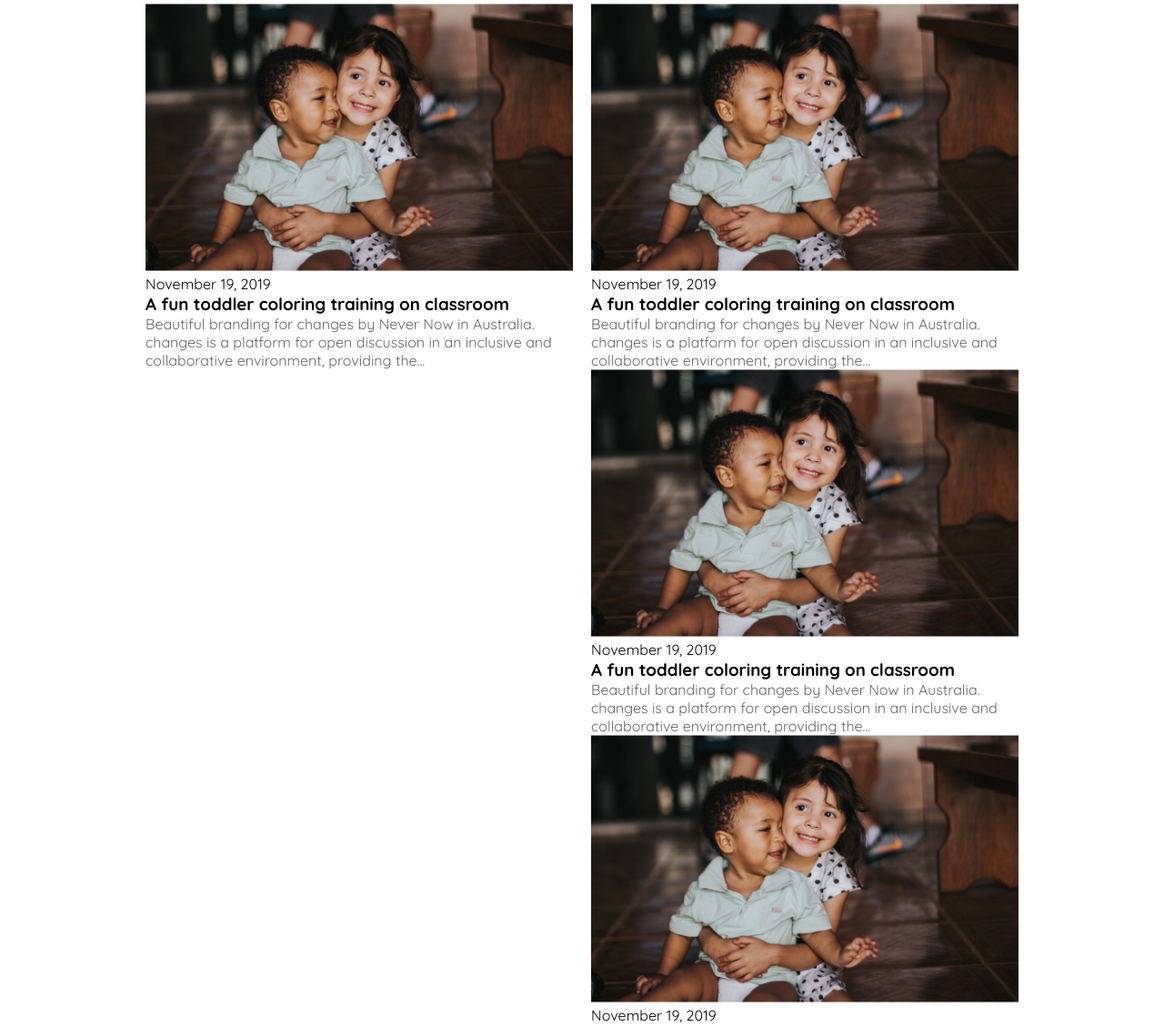
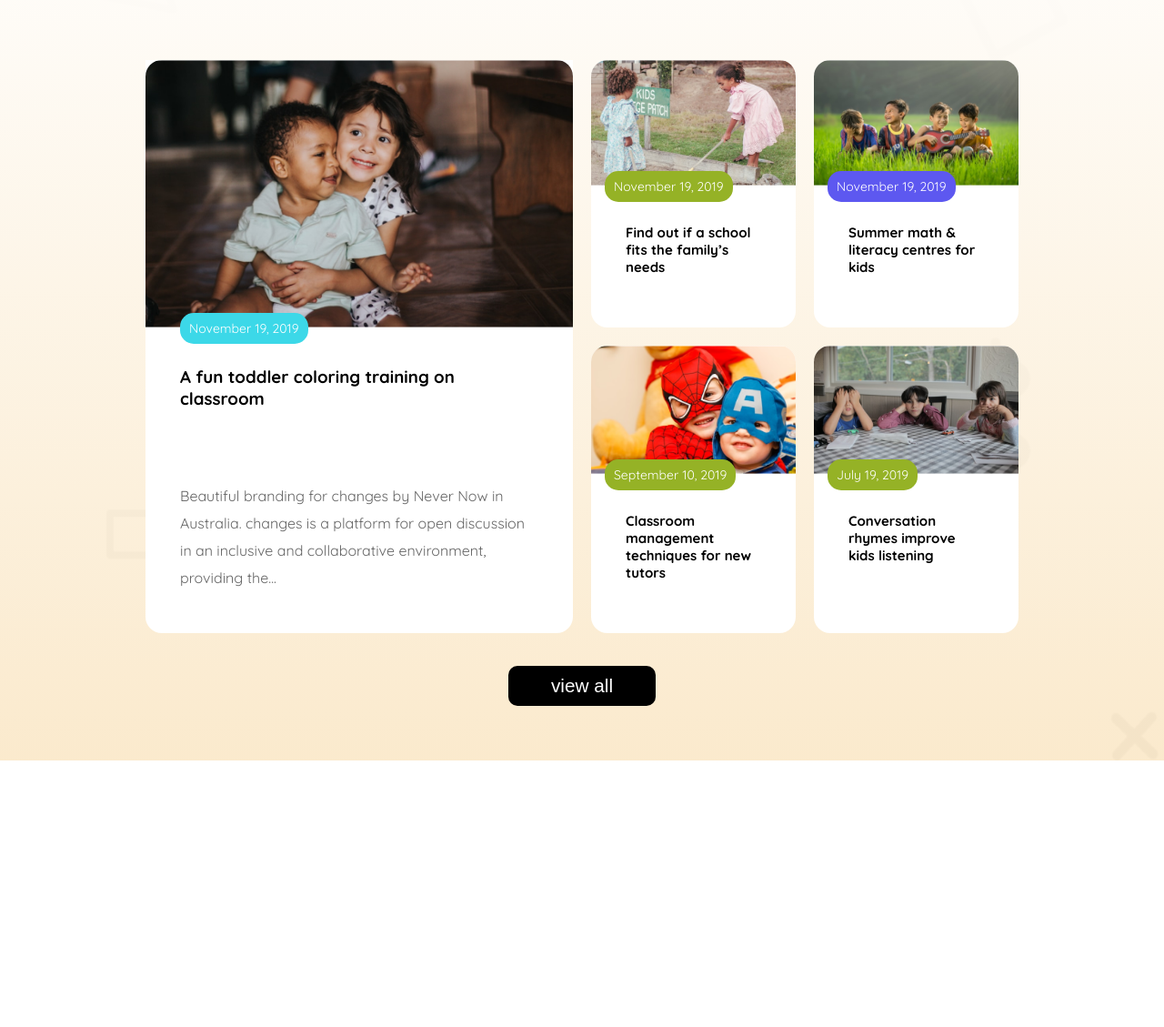
Before and after one commit to rahulwde/assignment-2, a plain HTML site: page index.html in a window 1280 px wide. Shown: the part 1473-2602 px from the top of the page at 91% size. After the commit the page ends 2309 px from the top, so only its background shows below. Drawn offline with Linux system fonts and the light colour scheme.

Commit message:
stories card

```diff
--- a/index.html
+++ b/index.html
@@ -34,7 +34,7 @@
       <h1 class="hero-heading"><span class="primary">Empowering</span> <br>
         students from small  age <span class="secondary"> towards vision</span></h1>
       <p class="hero-description">
-        With the courage, Confidence, Creativity and Compassion to make their Unique Contribution in a Diverse and Dynamic World.
+        With the courage, Confidence, Creativity and Compassion to make <br> their Unique Contribution in a Diverse and Dynamic World.
       </p>
       <div class="hero-btn">
         <button>Enroll Now</button>
@@ -110,70 +110,64 @@
         </div>
       <div class="card-content">
         <div class="card-date">November 19, 2019</div>
-        <h3 class="card-title">A fun toddler coloring training on
+        <h3 class="card-title">A fun toddler coloring training on <br>
           classroom</h3>
         <p class="card-description">Beautiful branding for changes by Never Now in Australia.
           changes is a platform for open discussion in an inclusive and
           collaborative environment, providing the...</p>
       </div>
       </div>
-      <div class="small-stories">
+      <div class="small-stories grid grid-two--cols">
         <div class="story-2">
           <div class="card-img">
-            <img src="./assets/story-1.png" alt="">
+            <img src="./assets/story-2.png" alt="">
           </div>
         <div class="card-content">
           <div class="card-date">November 19, 2019</div>
-          <h3 class="card-title">A fun toddler coloring training on
-            classroom</h3>
-          <p class="card-description">Beautiful branding for changes by Never Now in Australia.
-            changes is a platform for open discussion in an inclusive and
-            collaborative environment, providing the...</p>
+          <h3 class="card-title">Find out if a school fits the
+            family’s needs</h3>
         </div>
         </div>
         <div class="story-3">
           <div class="card-img">
-            <img src="./assets/story-1.png" alt="">
+            <img src="./assets/story-3.png" alt="">
           </div>
         <div class="card-content">
-          <div class="card-date">November 19, 2019</div>
-          <h3 class="card-title">A fun toddler coloring training on
-            classroom</h3>
-          <p class="card-description">Beautiful branding for changes by Never Now in Australia.
-            changes is a platform for open discussion in an inclusive and
-            collaborative environment, providing the...</p>
+          <div class="card-date different">November 19, 2019</div>
+          <h3 class="card-title">Summer math & literacy
+            centres for kids</h3>
         </div>
         </div>
         <div class="story-4">
           <div class="card-img">
-            <img src="./assets/story-1.png" alt="">
+            <img src="./assets/story-4.png" alt="">
           </div>
         <div class="card-content">
-          <div class="card-date">November 19, 2019</div>
-          <h3 class="card-title">A fun toddler coloring training on
-            classroom</h3>
-          <p class="card-description">Beautiful branding for changes by Never Now in Australia.
-            changes is a platform for open discussion in an inclusive and
-            collaborative environment, providing the...</p>
+          <div class="card-date">September 10, 2019</div>
+          <h3 class="card-title">Classroom management
+            techniques for new tutors</h3>
         </div>
         </div>
         <div class="story-5">
           <div class="card-img">
-            <img src="./assets/story-1.png" alt="">
+            <img src="./assets/story-5.png" alt="">
           </div>
         <div class="card-content">
-          <div class="card-date">November 19, 2019</div>
-          <h3 class="card-title">A fun toddler coloring training on
-            classroom</h3>
-          <p class="card-description">Beautiful branding for changes by Never Now in Australia.
-            changes is a platform for open discussion in an inclusive and
-            collaborative environment, providing the...</p>
+          <div class="card-date">July 19, 2019</div>
+          <h3 class="card-title">Conversation rhymes
+            improve kids listening</h3>
         </div>
         </div>
       </div>
      </div>
     </div>
+
+    <div class="stories-btn">
+      <button>view all</button>
+    </div>
   </div>
+
+
 
 
 
--- a/style.css
+++ b/style.css
@@ -26,6 +26,10 @@ font-weight: 400;
 }
 .grid-three-cols{
   grid-template-columns: repeat(3 , 1fr);
+
+}
+.grid-four-cols{
+  grid-template-columns: repeat(4 , 1fr);
 
 }
 img{
@@ -144,8 +148,9 @@ p{
 
 /***** hero *****/
 .hero-section{
-  margin: 20px 140px 3.8rem;
-  display: flex;
+  margin: 20px 140px ;
+ display: flex;
+ gap: 130px;
   align-items: center;
 
   & .hero-content{
@@ -213,12 +218,13 @@ p{
 
 
  .main{
-  margin: 0 140px;
-  padding: 20px;
+
 
   /* position: relative; */
 
   & .card-section{
+    margin: 0 140px;
+    padding: 20px;
     background: url(./assets/bg.png);
     background-size: cover;
     background-position: center;
@@ -361,19 +367,144 @@ p{
 /* stories */
 
 .main .stories-section{
-  margin: 60px 0 80px;
-  position: relative;
+  background:linear-gradient( to top , rgba(245, 206, 139, 0.432) 0% , rgba(255, 255, 255, 1) 100%), url(./assets/bg.png);
+  background-size: cover;
+  background-position: center;
+  background-repeat: no-repeat;
 
-  & .stories{
+  & .story-container{
+    margin: 0 140px;
+    padding: 20px;
+   & .stories{
+    margin: 80px 0;
+    font-size: 34px;
     font-weight: bold;
-    font-size: 46px;
-    margin-bottom: 60px;
-  }
-  & .stories-card-section{
+   }
+   & .stories-card-section{
     gap: 20px;
 
     & .story-1{
       max-width: 540px;
-    }
+      height: 630px;
+      background-color: white;
+      border-bottom-left-radius: 18px;
+      border-bottom-right-radius: 18px;
+    & .card-img img{
+     border-top-left-radius: 18px;
+     border-top-right-radius: 18px;
+
+}
+& .card-content{
+  padding: 38px;
+  position: relative;
+   & .card-date{
+    background-color: rgba(60, 216, 232, 1);
+    padding: 8px 10px;
+    position: absolute;
+    color: white;
+    font-size: 14px;
+    border-radius: 15px;
+    -webkit-border-radius: 15px;
+    -moz-border-radius: 15px;
+    -ms-border-radius: 15px;
+    -o-border-radius: 15px;
+    top: -20px;
+}
+  & .card-title{
+    margin-bottom: 80px;
+  }
+  & .card-description {
+    line-height: 30px;
   }
 }
+   }
+
+  }
+}
+& .stories-btn{
+  display: flex;
+  justify-content: center;
+;
+}
+
+& .stories-btn button{
+  margin: 60px 0;
+  padding: 10px 47px;
+  background-color: black;
+  color: white;
+  font-size: 1.3rem;
+  margin-top: 1rem;
+  border: none;
+  border-radius: 10px;
+  -webkit-border-radius: 10px;
+  -moz-border-radius: 10px;
+  -ms-border-radius: 10px;
+  -o-border-radius: 10px;
+}
+
+.small-stories{
+  gap: 20px;
+
+  & .story-2 , .story-3 , .story-4 , .story-5{
+    max-width: 290px;
+    height: auto;
+    background-color: white;
+    border-radius: 18px;
+
+    -webkit-border-radius: 18px;
+    -moz-border-radius: 18px;
+    -ms-border-radius: 18px;
+    -o-border-radius: 18px;
+
+    & .card-img img{
+      border-top-left-radius: 18px;
+      border-top-right-radius: 18px;
+
+ }
+ & .card-content{
+   padding: 38px;
+   position: relative;
+    & .card-date{
+     background-color: rgba(149, 178, 38, 1);
+     padding: 8px 10px;
+     position: absolute;
+     color: white;
+     font-size: 14px;
+     border-radius: 15px;
+     -webkit-border-radius: 15px;
+     -moz-border-radius: 15px;
+     -ms-border-radius: 15px;
+     -o-border-radius: 15px;
+     top: -20px;
+ }
+ & .different{
+  background-color: rgba(93, 88, 240, 1);
+ }
+ & .card-title{
+  font-size: 15px;
+ }
+  }
+}
+}
+}
+
+/* stories section responsive */
+@media (max-width:576px) {
+  .main .stories-section .story-container {
+    margin: 0 ;
+    padding: 15px;
+    & .stories{
+      margin: 20px;
+    }
+
+    .stories-card-section{
+      display: block;
+    }
+    & .story-1{
+      display: none;
+    }
+}
+}
+.small-stories .card-content .card-date{
+  left: 15px;
+}
```
